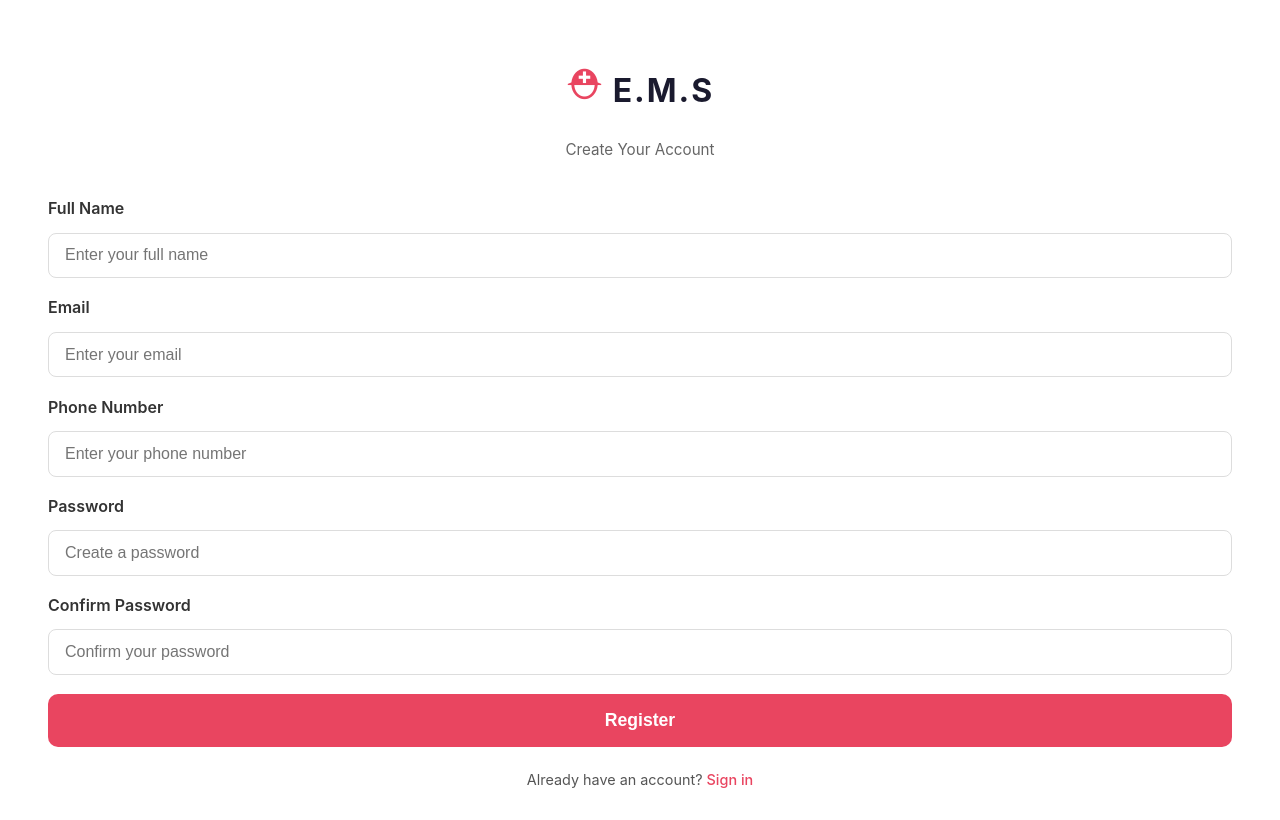
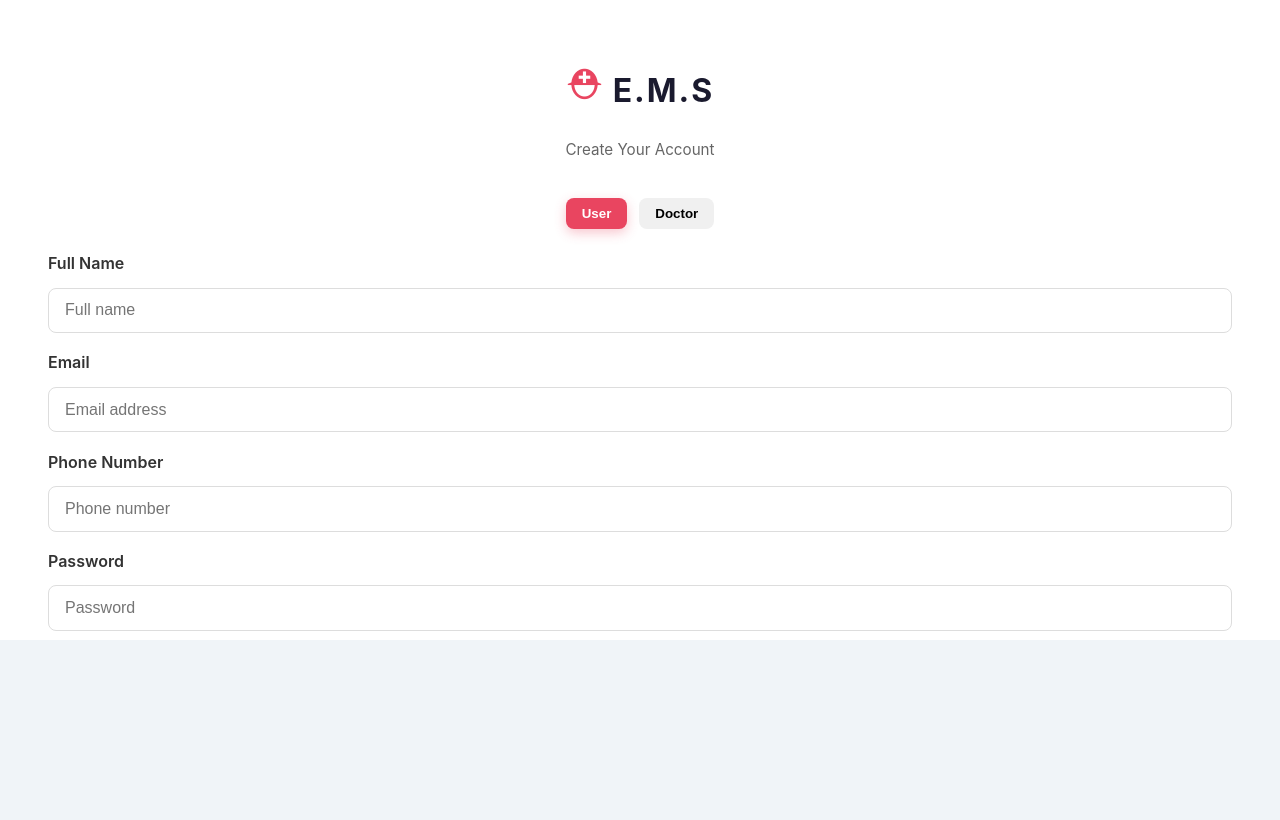
Before and after one commit to jaffersaadiq/se-ems-ui, a React (Create React App) app: page /Registration in a window 1280 px wide. Built offline with nearby package versions, Linux system fonts and the light colour scheme.

Commit message:
Second Commit

```diff
--- a/src/Registration.css
+++ b/src/Registration.css
@@ -15,6 +15,8 @@
   display: flex;
   flex-direction: column;
   align-items: center;
+  max-height: 80vh;           /* Limit height for popup effect */
+  overflow-y: auto;
 }
 
 .registration-image {
@@ -124,6 +126,73 @@
   text-decoration: none;
 }
 
+.login-link a:hover {
+  text-decoration: underline;
+}
+
+/* ----------- Additional Styles ----------- */
+
+/* User-Doctor Toggle Buttons */
+.user-type-selector {
+  display: flex;
+  justify-content: center;
+  gap: 12px;
+  margin-bottom: 1.5rem;
+}
+
+.type-btn {
+  padding: 8px 16px;
+  background-color: #f0f0f0;
+  border-radius: 8px;
+  border: none;
+  font-weight: 600;
+  cursor: pointer;
+  transition: background-color 0.3s, box-shadow 0.2s;
+}
+
+.type-btn.active,
+.type-btn:hover {
+  background-color: #e94560;
+  color: white;
+  box-shadow: 0 4px 12px rgba(233, 69, 96, 0.3);
+}
+
+/* Back Button */
+.navigation-buttons {
+  width: 100%;
+  display: flex;
+  justify-content: flex-start;
+  margin-top: 1rem;
+}
+
+.back-button {
+  background-color: #ddd;
+  color: #333;
+  padding: 6px 14px;
+  border: none;
+  border-radius: 8px;
+  cursor: pointer;
+  transition: background-color 0.3s, transform 0.2s;
+}
+
+.back-button:hover {
+  background-color: #ccc;
+  transform: translateY(-2px);
+}
+
+/* Error Messages and Inputs */
+.error-message {
+  color: #e94560;
+  font-size: 0.85rem;
+  margin-top: 4px;
+}
+
+.error-input {
+  border-color: #e94560 !important;
+  box-shadow: 0 0 0 2px rgba(233, 69, 96, 0.2) !important;
+}
+
+/* Fade-In Animation */
 @keyframes fadeIn {
   from {
     opacity: 0;
--- a/src/Registration.js
+++ b/src/Registration.js
@@ -1,24 +1,26 @@
 import React, { useState } from 'react';
-import { useNavigate } from 'react-router-dom';
+import { useNavigate, Link } from 'react-router-dom';
 import './Registration.css';
 
 const Registration = () => {
   const navigate = useNavigate();
+  const [userType, setUserType] = useState('user');
   const [formData, setFormData] = useState({
     fullName: '',
     email: '',
     phone: '',
     password: '',
-    confirmPassword: ''
+    confirmPassword: '',
+    specialty: '',
+    licenseNumber: '',
+    userType:''
   });
+
   const [errors, setErrors] = useState({});
 
   const handleChange = (e) => {
     const { name, value } = e.target;
-    setFormData({
-      ...formData,
-      [name]: value
-    });
+    setFormData((prev) => ({ ...prev, [name]: value }));
   };
 
   const validateForm = () => {
@@ -30,6 +32,10 @@ const Registration = () => {
     if (formData.password !== formData.confirmPassword) {
       newErrors.confirmPassword = 'Passwords do not match';
     }
+    if (userType === 'doctor') {
+      if (!formData.specialty) newErrors.specialty = 'Specialty is required';
+      if (!formData.licenseNumber) newErrors.licenseNumber = 'License number is required';
+    }
     setErrors(newErrors);
     return Object.keys(newErrors).length === 0;
   };
@@ -37,6 +43,7 @@ const Registration = () => {
   const handleSubmit = async (e) => {
     e.preventDefault();
     if (validateForm()) {
+      console.log({ ...formData, userType });
       try {
         const response = await fetch('http://localhost:8080/se-ems/user/register', {
           method: 'POST',
@@ -48,10 +55,14 @@ const Registration = () => {
             "fullName":formData.fullName,
             "phoneNumber":formData.phone,
             "email":formData.email,
-            "password":formData.password
+            "password":formData.password,
+            "type":userType,
+            "specialty":formData.specialty,
+            "licenseNumber":formData.licenseNumber
            }),
         });
         if (response.ok) {
+          alert(`Registration successful as ${userType}!`);
           navigate('/');
           // Handle successful response
         } else {
@@ -66,8 +77,7 @@ const Registration = () => {
       }
 
 
-    };
-
+    }
   };
 
   return (
@@ -81,7 +91,22 @@ const Registration = () => {
 <p className="tagline">Create Your Account</p>
 </div>
 
-        <form onSubmit={handleSubmit} className="registration-form">
+        <div className="user-type-selector">
+<button
+            className={`type-btn ${userType === 'user' ? 'active' : ''}`}
+            onClick={() => setUserType('user')}
+>
+            User
+</button>
+<button
+            className={`type-btn ${userType === 'doctor' ? 'active' : ''}`}
+            onClick={() => setUserType('doctor')}
+>
+            Doctor
+</button>
+</div>
+
+        <form className="registration-form" onSubmit={handleSubmit}>
 <div className="form-group">
 <label>Full Name</label>
 <input
@@ -89,7 +114,7 @@ const Registration = () => {
               name="fullName"
               value={formData.fullName}
               onChange={handleChange}
-              placeholder="Enter your full name"
+              placeholder="Full name"
               className={errors.fullName ? 'error-input' : ''}
             />
             {errors.fullName && <span className="error-message">{errors.fullName}</span>}
@@ -102,7 +127,7 @@ const Registration = () => {
               name="email"
               value={formData.email}
               onChange={handleChange}
-              placeholder="Enter your email"
+              placeholder="Email address"
               className={errors.email ? 'error-input' : ''}
             />
             {errors.email && <span className="error-message">{errors.email}</span>}
@@ -115,7 +140,7 @@ const Registration = () => {
               name="phone"
               value={formData.phone}
               onChange={handleChange}
-              placeholder="Enter your phone number"
+              placeholder="Phone number"
               className={errors.phone ? 'error-input' : ''}
             />
             {errors.phone && <span className="error-message">{errors.phone}</span>}
@@ -128,7 +153,7 @@ const Registration = () => {
               name="password"
               value={formData.password}
               onChange={handleChange}
-              placeholder="Create a password"
+              placeholder="Password"
               className={errors.password ? 'error-input' : ''}
             />
             {errors.password && <span className="error-message">{errors.password}</span>}
@@ -141,7 +166,7 @@ const Registration = () => {
               name="confirmPassword"
               value={formData.confirmPassword}
               onChange={handleChange}
-              placeholder="Confirm your password"
+              placeholder="Confirm password"
               className={errors.confirmPassword ? 'error-input' : ''}
             />
             {errors.confirmPassword && (
@@ -149,13 +174,49 @@ const Registration = () => {
             )}
 </div>
 
+          {userType === 'doctor' && (
+<>
+<div className="form-group">
+<label>Specialty</label>
+<input
+                  type="text"
+                  name="specialty"
+                  value={formData.specialty}
+                  onChange={handleChange}
+                  placeholder="Specialty"
+                  className={errors.specialty ? 'error-input' : ''}
+                />
+                {errors.specialty && <span className="error-message">{errors.specialty}</span>}
+</div>
+
+              <div className="form-group">
+<label>License Number</label>
+<input
+                  type="text"
+                  name="licenseNumber"
+                  value={formData.licenseNumber}
+                  onChange={handleChange}
+                  placeholder="License number"
+                  className={errors.licenseNumber ? 'error-input' : ''}
+                />
+                {errors.licenseNumber && <span className="error-message">{errors.licenseNumber}</span>}
+</div>
+</>
+          )}
+
           <button type="submit" className="register-button">
-            Register
+            Register as {userType === 'doctor' ? 'Doctor' : 'User'}
 </button>
 </form>
 
+        <div className="navigation-buttons">
+<button className="back-button" onClick={() => navigate(-1)}>
+            ← Back
+</button>
+</div>
+
         <div className="login-link">
-          Already have an account? <a href="/login">Sign in</a>
+          Already have an account? <Link to="/login">Sign in</Link>
 </div>
 </div>
 </div>
```
Lines whose indentation alone changed are shown as unchanged.
